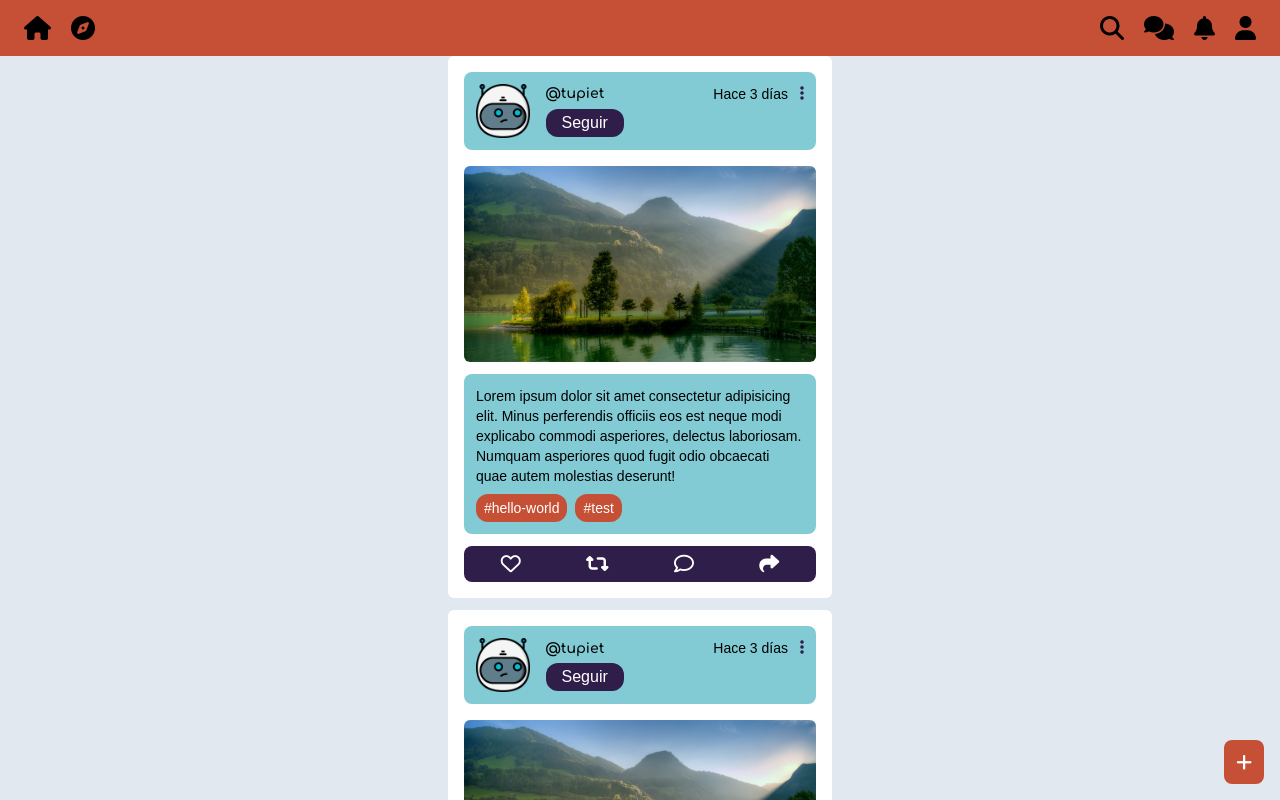
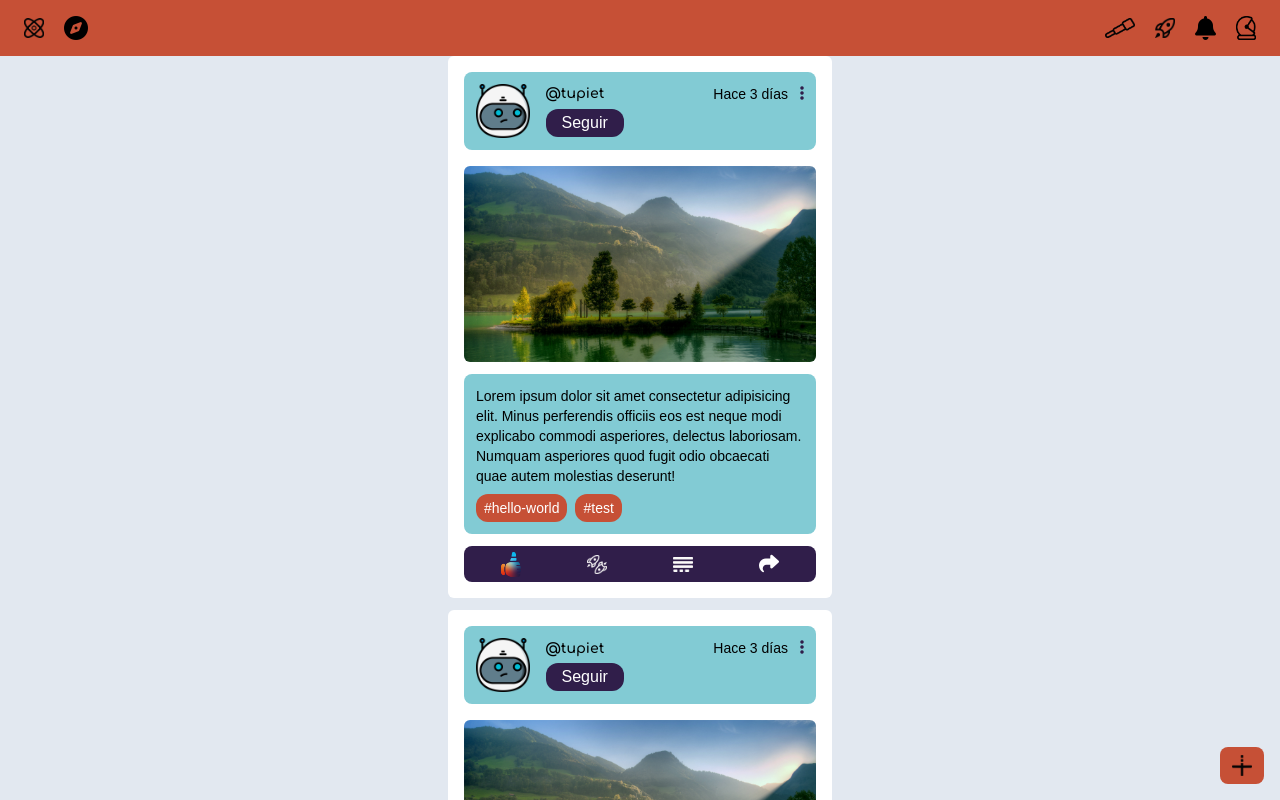
Before and after one commit to Tupiet-Classe/M12-base, a plain HTML site: page index.html in a window 1280 px wide. Drawn offline with nearby package versions, Linux system fonts and the light colour scheme; a web font is replaced by a local one.

Commit message:
Amb les icones de MirMeet

```diff
--- a/index.html
+++ b/index.html
@@ -75,15 +75,15 @@
 
     <header class="hidden justify-between bg-red p-3 sm:flex">
         <div class="flex gap-x-5 ml-3">
-            <button class=""><i class="fa fa-house text-2xl"></i></button>
+            <button class=""><img height="20" width="20" src="icones/fora_home.png" alt="home"></button>
             <button class=""><i class="fa fa-compass text-2xl"></i></button>
         </div>
 
         <div class="flex gap-x-5 mr-3">
-            <button class=""><i class="fa fa-search text-2xl"></i></button>
-            <button class=""><i class="fa fa-comments text-2xl"></i></button>
+            <button class=""><img height="30" width="30" src="icones/buscar.png" alt="buscar"></button>
+            <button class=""><img height="20" width="20" src="icones/missatges_directes.png" alt="missatges directes"></i></button>
             <button class=""><i class="fa fa-bell text-2xl"></i></button>
-            <button class=""><i class="fa fa-user text-2xl"></i></button>
+            <button class=""><img height="20" width="20" src="icones/perfil.png" alt="perfil"></button>
         </div>
     </header>
 
@@ -129,9 +129,9 @@
                 </div>
 
                 <div class="options bg-purple w-full flex justify-around mx-5 p-1 rounded-lg text-white text-xl">
-                    <button><i class="fa-regular fa-heart"></i></button>
-                    <button><i class="fa fa-retweet"></i></button>
-                    <button><i class="fa-regular fa-comment"></i></button>
+                    <button><img height="20" width="20" src="icones/like_seleccionat.png" alt="like"></button>
+                    <button><img class="invert" height="20" width="20" src="icones/retweet.png" alt="retweet"></button>
+                    <button><img class="invert" height="20" width="20" src="icones/comentaris.png" alt="comentari"></i></button>
                     <button><i class="fa fa-share"></i></button>
                 </div>
             </div>
@@ -232,12 +232,12 @@
     <footer class="flex justify-around bg-red p-3 sm:hidden h-16">
         <button class=""><i class="fa fa-house text-2xl"></i></button>
         <button class=""><i class="fa fa-compass text-2xl"></i></button>
-        <button class="bg-purple px-3 py-1 rounded-md"><i class="fa fa-add text-2xl text-white"></i></button>
+        <button class="bg-purple px-3 py-1 rounded-md"><img class="invert" height="20" width="20" src="icones/afegir_post.png" alt="afegir post"></button>
         <button class=""><i class="fa fa-search text-2xl"></i></button>
         <button class=""><i class="fa fa-bell text-2xl"></i></button>
     </footer>
 
-    <button class="hidden sm:block absolute bottom-0 right-0 p-3 bg-red rounded-lg px-3 py-2 m-4 text-lg"><i class="fa fa-add text-white"></i></button>
+    <button class="hidden sm:block absolute bottom-0 right-0 p-3 bg-red rounded-lg px-3 py-2 m-4 text-lg"><img height="20" width="20" src="icones/afegir_post.png" alt="afegir post"></button>
 
     <script>
             $('body').css("max-height", $(window).outerHeight());
```
